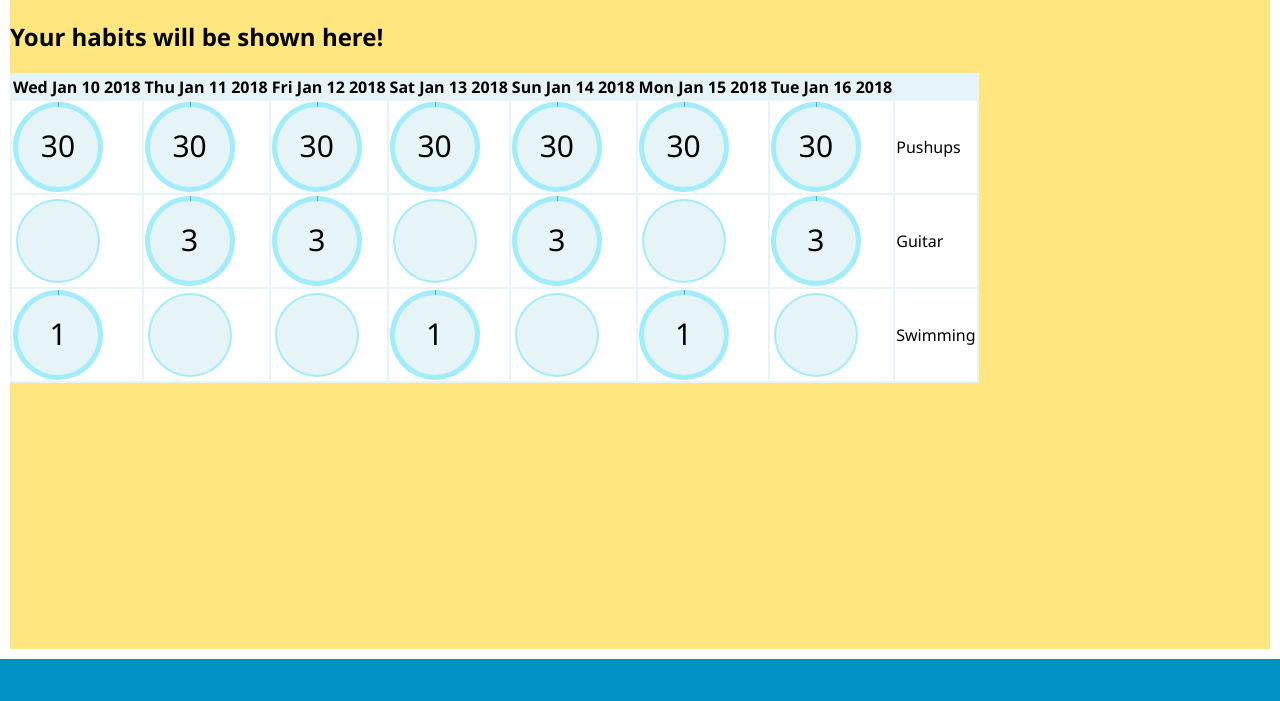
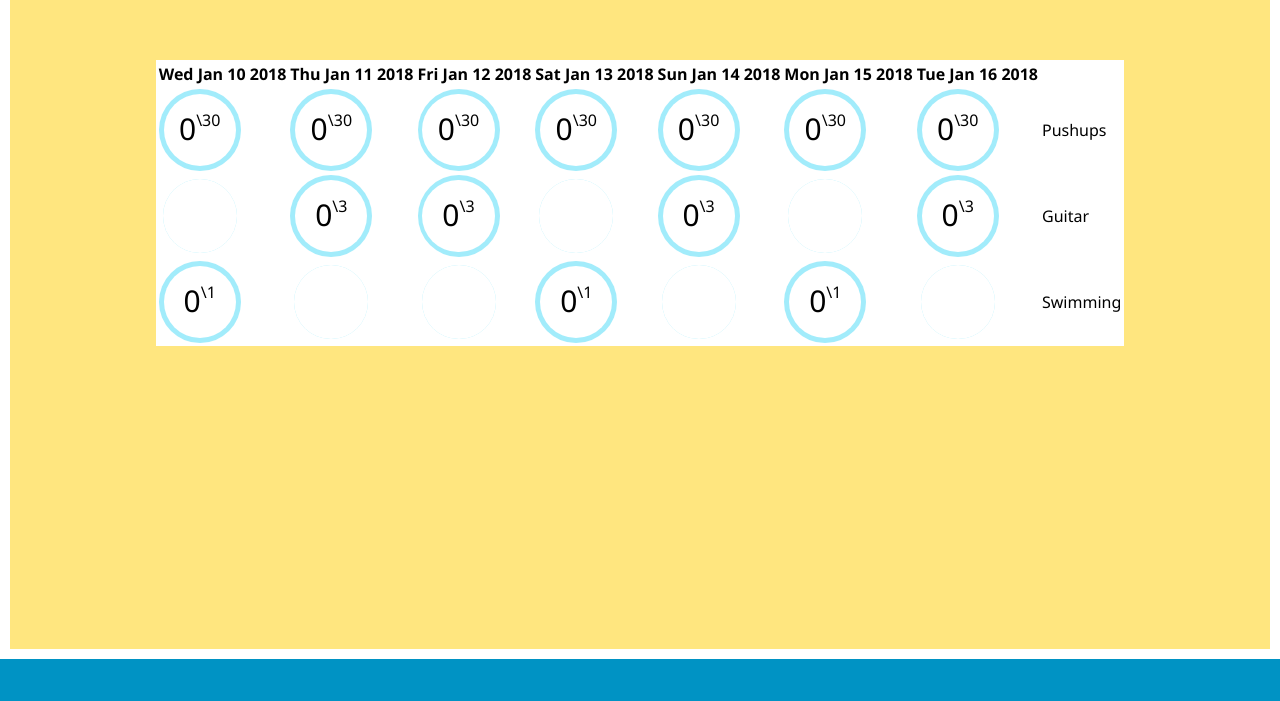
Before and after one commit to souserge/habit-hack, a Django app: page /home/ in a window 1280 px wide. Shown: the part 99-800 px from the top of the page. Run offline with Django 3.2, Linux system fonts and the light colour scheme; a user stored in the database is signed in; some libraries are stand-ins or nearby versions.

Commit message:
Add counters in circles

```diff
--- a/HabitHack/main/static/calendar.css
+++ b/HabitHack/main/static/calendar.css
@@ -1,5 +1,5 @@
 #habits-table {
-    background-color: #E6F4F7;
+    background-color: rgb(255, 255, 255);
 }
 
 .habit-row {
@@ -10,8 +10,8 @@
     background-color: rgb(255, 255, 255);
 }
 
-.habit-cell-btn-day {
-    top: 23%;
+.habit-cell-btn-text {
+    top: 20%;
     position: relative;
     font-size: 30px;
 }
@@ -20,41 +20,42 @@
     position: relative;
     text-align: center;
     border-radius: 100%;
-    background-color: #E6F4F7;
+    background-color: rgb(255, 255, 255);
 }
 
 .habit-cell-btn {
     position: relative;
     text-align: center;
-    width: 90px;
-    height: 90px;
     border-radius: 100%;
-    background-color:#39B4CC;
+    background-color:#559bb3;
 }
 
 .habit-cell-btn_active {
+    width: 82px;
+    height: 82px;
+
     background-image:
-        linear-gradient(91deg, transparent 50%, #A2ECFB 50%),
+        linear-gradient(90deg, transparent 50%, #A2ECFB 50%),
         linear-gradient(90deg, #A2ECFB 50%, transparent 50%);
 }
 
 .habit-cell-btn_inactive {
-    left: 3px;
-    width: 84px;
-    height: 84px;
+    left: 4px;
+    width: 74px;
+    height: 74px;
     background-color: #A2ECFB;
 }
 
 .habit-cell-btn-circle_active {
-    top: 5px;
-    left: 5px;
-    width: 80px;
-    height: 80px;
+    top: 6%;
+    left: 6%;
+    width: 88%;
+    height: 88%;
 }
 
 .habit-cell-btn-circle_inactive {
-    top: 2px;
-    left: 2px;
-    width: 80px;
-    height: 80px;
+    /* top: 2px;
+    left: 2px; */
+    width: 100%;
+    height: 100%;
 }
--- a/HabitHack/main/static/home.css
+++ b/HabitHack/main/static/home.css
@@ -0,0 +1,3 @@
+#habits-table {
+    margin: 60px auto auto auto;
+}
--- a/HabitHack/main/static/js/calendar.js
+++ b/HabitHack/main/static/js/calendar.js
@@ -32,6 +32,11 @@ class Habit {
 
     isActiveWeekday(weekday) {
         return this.weekdays.has(weekday);
+    }
+
+    getDateCounter(date) {
+        let rec = this.history.get(dateToHash(date));
+        return rec ? rec.counter : undefined;
     }
 }
 
@@ -94,7 +99,7 @@ let swimming = new Habit(2, "Swimming", new Set([1, 3, 6]), 1);
 habits = [ pushups, guitar, swimming ];
 
 $(() => {
-    alert('It works!');
+    console.log('jQuery works!');
     let $table = $('#habits-table');
     createHeader($table);
 
@@ -106,9 +111,11 @@ $(() => {
         let dayOffset = parseInt($(this).closest('.habit-cell').attr('value'));
         let habitId = parseInt($(this).closest('.habit-row').attr('value'));
         let habit = habits.find((h) => h.id == habitId);
-        console.log("Offset: " + dayOffset + "; habitId: " + habitId);
+
         let date = getDate(dayOffset);
         let rec = habit.incrementRecord(date);
+
+        $(this).find(".habit-cell-btn-text").first().text(rec.counter);
 
         drawSector(rec.counter / habit.numRepeats, $(this));
    });
@@ -133,10 +140,12 @@ function createHabitRow(habit, $table) {
     let appendStr = '<tr class="habit-row" value="' + habit.id + '">';
 
     for (let i = 6; i >= 0; i--) {
-        let dow = getDate(i).getDay();
+        let date = getDate(i);
+        let counter = habit.getDateCounter(date) || 0;
+        let dow = date.getDay();
 
         appendStr += '<td class="habit-cell" value="' + i + '">';
-        appendStr += habit.isActiveWeekday(dow) ? createDayCell(habit.numRepeats) : createDayCell(0);
+        appendStr += habit.isActiveWeekday(dow) ? createDayCell(habit.numRepeats, counter) : createDayCell(-1, counter);
         appendStr += '</td>';
     }
 
@@ -147,11 +156,11 @@ function createHabitRow(habit, $table) {
 }
 
 
-function createDayCell(goalNum) {
-    return goalNum > 0
+function createDayCell(goal, counter) {
+    return goal != -1
             ?   '<div class="habit-cell-btn habit-cell-btn_active">'
                 + '<div class="habit-cell-btn-circle habit-cell-btn-circle_active">'
-                + '<span class="habit-cell-btn-day">' + goalNum + '</span>'
+                + '<span class="habit-cell-btn-text">' + counter + '</span>\\' + goal
                 + '</div></div>'
             :   '<div class="habit-cell-btn habit-cell-btn_inactive">'
                 + '<div class="habit-cell-btn-circle habit-cell-btn-circle_inactive">'
@@ -166,7 +175,7 @@ function drawSector(prec, $border) {
         $border.css('background-image','linear-gradient(' + (90+deg) + 'deg, transparent 50%, #A2ECFB 50%),linear-gradient(90deg, #A2ECFB 50%, transparent 50%)');
     }
     else {
-        $border.css('background-image','linear-gradient(' + (deg-90) + 'deg, transparent 50%, #39B4CC 50%),linear-gradient(90deg, #A2ECFB 50%, transparent 50%)');
+        $border.css('background-image','linear-gradient(' + (deg-90) + 'deg, transparent 50%, #559bb3 50%),linear-gradient(90deg, #A2ECFB 50%, transparent 50%)');
     }
 
     let startDeg = 90;
--- a/HabitHack/main/templates/main/home.html
+++ b/HabitHack/main/templates/main/home.html
@@ -13,7 +13,6 @@
 {% endblock %}
 
 {% block content %}
-<h2>Your habits will be shown here!</h2>
 <table id="habits-table">
 
 </table>
```
Also changed, not shown: HabitHack/db.sqlite3.
